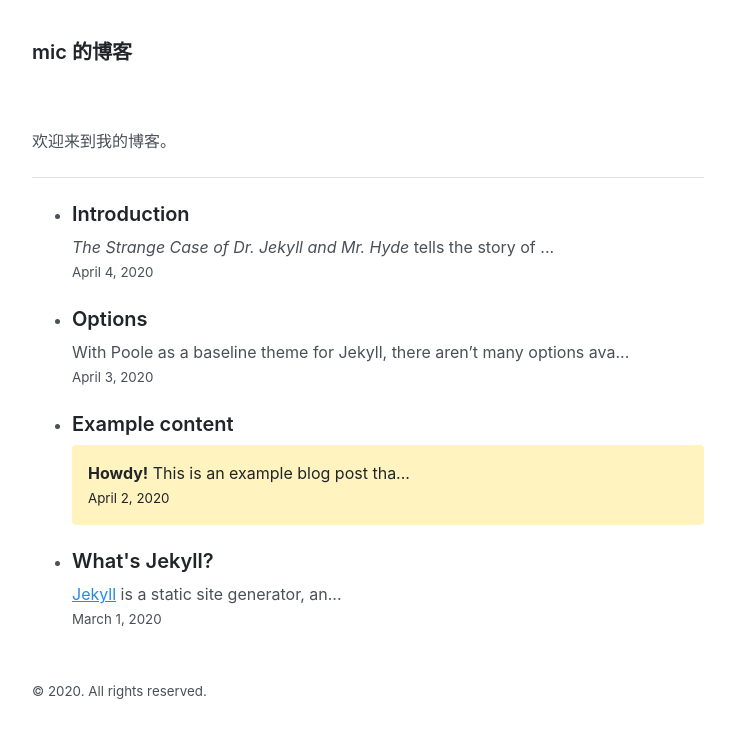
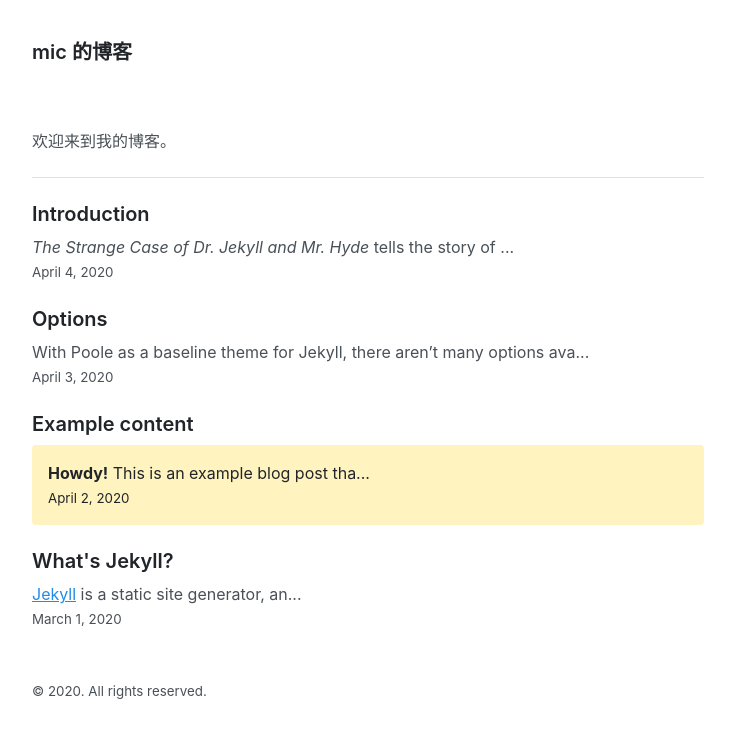
Before and after one commit to mic0x1/mic0x1.github.io, a Jekyll site: the page built from index.html, in a window 1280 px wide. Shown: the top 738 px of the page, without its empty margins (272-1007 px from the left). Built offline with Jekyll 4.4.1, drawn with Linux system fonts in a browser that asks for light colours; the list of posts is cut into pages by our own code.

Commit message:
Update index.html

```diff
--- a/index.html
+++ b/index.html
@@ -5,7 +5,7 @@ title: Home
 
 欢迎来到我的博客。
 <hr>
-<ul>
+<ul style="list-style-type:none;margin:0;padding:0">
   {% for post in site.posts %}
     <li>
       <a href="{{ post.url }}" style="text-decoration: none">
```
